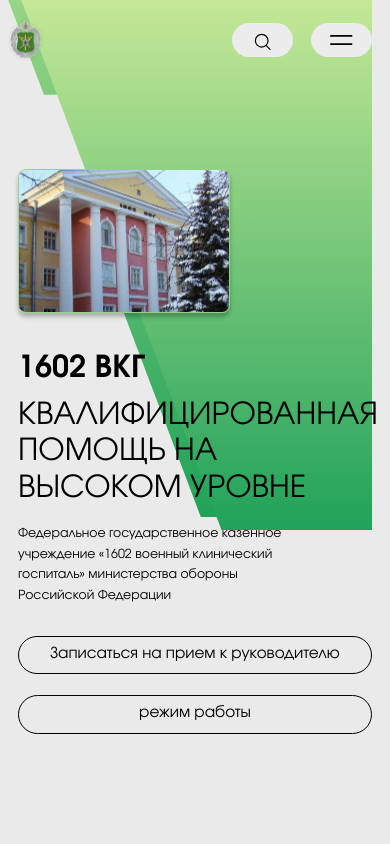
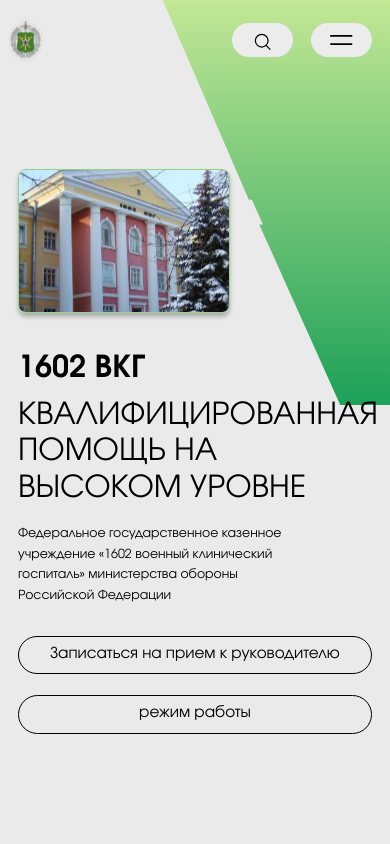
Before and after one commit to jestyrn-del/Hospital-website, a React (Vite) app: page /#/ in a window 390 px wide. Shown: the top 844 px of the page. Built offline with nearby package versions, Linux system fonts and the light colour scheme.

Commit message:
Home-page: added mobile adaptation shapes

```diff
--- a/src/pages/Home/Home.css
+++ b/src/pages/Home/Home.css
@@ -94,7 +94,29 @@
     left: 65%;
 
     pointer-events: none;
-    z-index: 0;
+    z-index: -10;
+}
+
+.hero-decoration-shape-mobile {
+    display: none;
+
+    position: absolute;
+    inset: 0;
+
+    left: -25%;
+
+    z-index: -1;
+}
+
+.hero-decoration-shapes-mobile {
+    display: none;
+
+    position: absolute;
+    inset: 0;
+
+    left: -25%;
+
+    z-index: -1;
 }
 
 .hero-decoration-shapes {
@@ -558,33 +580,62 @@
     }
 
     .hero-decoration {
-        left: 0;
-        top: 0;
+        display: flex;
+
+        position: absolute;
+        inset: 0;
 
         width: 100%;
         height: 100%;
 
+        left: 65%;
+
+        pointer-events: none;
+        z-index: -10;
+    }
+
+    .hero-decoration-shape-mobile {
+        display: flex;
+
+        position: absolute;
+        inset: 0;
+
+        left: -25%;
+
         z-index: -1;
     }
 
-    .hero-decoration-up {
-        display: none;
+    .hero-decoration-shapes-mobile {
+        display: flex;
+
+        position: absolute;
+        inset: 0;
+
+        left: -25%;
+
+        z-index: -1;
     }
 
-    .hero-decoration-down {
-        right: 20%;
-        top: 0;
+    .hero-decoration-shapes {
+        display: none;
 
-        width: 58vw;
-        height: 40%;
+        position: absolute;
+        inset: 0;
+
+        left: -25%;
+
+        z-index: -1;
     }
 
-    .hero-decoration-right {
-        right: -10%;
-        top: 0;
+    .hero-decoration-shape {
+        display: none;
 
-        width: 52.5vw;
-        height: 40%;
+        position: absolute;
+        inset: 0;
+
+        left: 0%;
+
+        z-index: -1;
     }
 
 
--- a/src/pages/Home/Home.tsx
+++ b/src/pages/Home/Home.tsx
@@ -4,6 +4,8 @@ import heroImage from '../../assets/home-hero-hospital.svg';
 
 import heroShape from '../../assets/home-hero-shape.svg';
 import heroShapes from '../../assets/home-hero-shapes.svg';
+import heroShapeMobile from '../../assets/home-hero-shape-mobile.svg';
+import heroShapesMobile from '../../assets/home-hero-shapes-mobile.svg';
 
 
 
@@ -68,6 +70,10 @@ export function Home({ onAppointment, onNotification, onCreateRequest, }: HomePr
           </div>
 
           <div className='hero-decoration'>
+            <img className='hero-decoration-shapes-mobile' src={heroShapesMobile}/>
+            <img className='hero-decoration-shape-mobile' src={heroShapeMobile}/>
+
+
             <img className='hero-decoration-shapes' src={heroShapes}/>
             <img className='hero-decoration-shape' src={heroShape}/>
           </div>
```
Also changed, not shown: src/assets/home-hero-shape-mobile.svg (added), src/assets/home-hero-shapes-mobile.svg (added).
